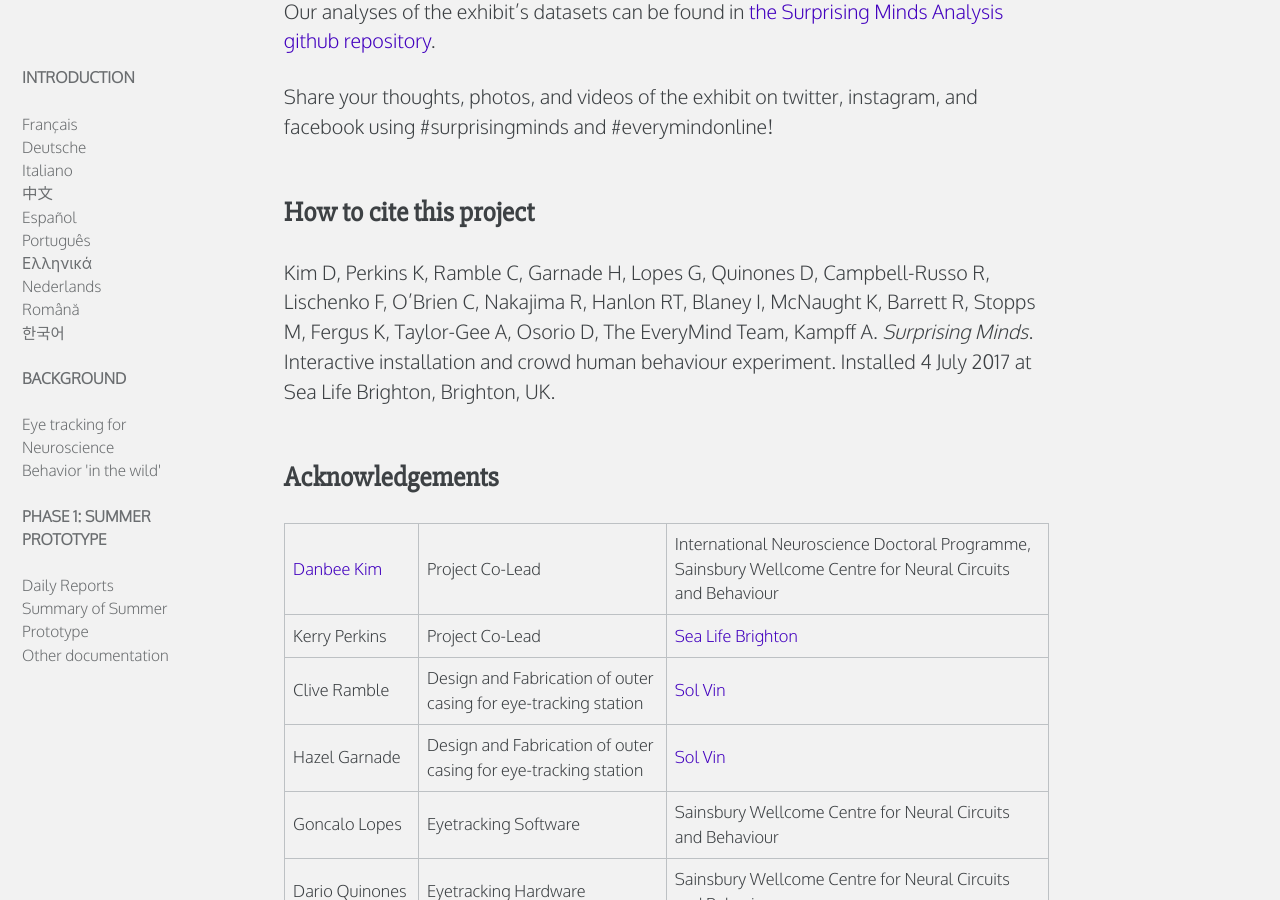
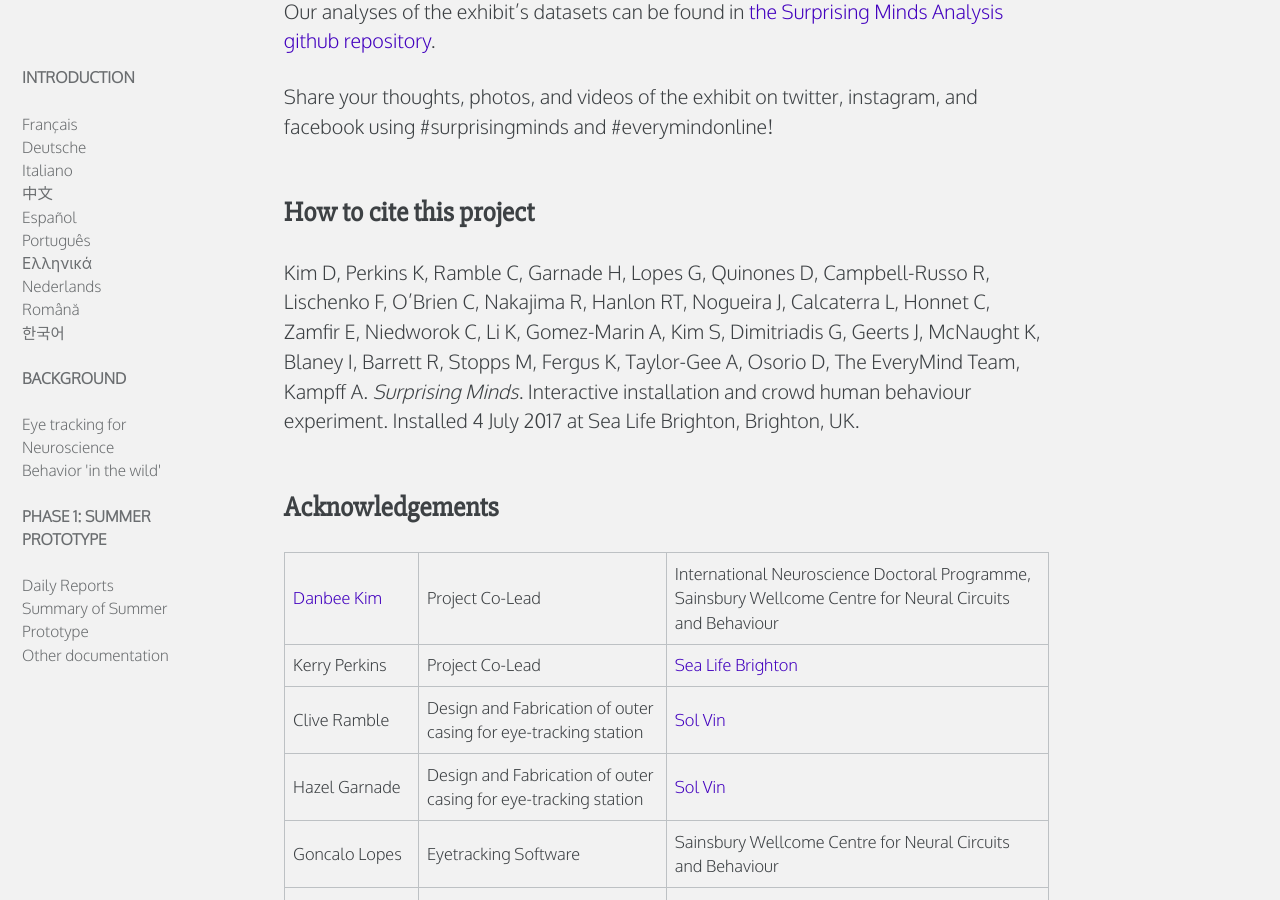
Before and after one commit to everymind/SurprisingMinds, a Jekyll site: the page built from index.md, in a window 1280 px wide and 900 px high, scrolled down 2375 px. Built offline with Jekyll 4.4.1, drawn with Linux system fonts in a browser that asks for light colours.

Commit message:
Update index.md

```diff
--- a/index.md
+++ b/index.md
@@ -56,7 +56,7 @@ Share your thoughts, photos, and videos of the exhibit on twitter, instagram, an
 
 ## How to cite this project
 
-Kim D, Perkins K, Ramble C, Garnade H, Lopes G, Quinones D, Campbell-Russo R, Lischenko F, O'Brien C, Nakajima R, Hanlon RT, Blaney I, McNaught K, Barrett R, Stopps M, Fergus K, Taylor-Gee A, Osorio D, The EveryMind Team, Kampff A. *Surprising Minds*. Interactive installation and crowd human behaviour experiment. Installed 4 July 2017 at Sea Life Brighton, Brighton, UK.
+Kim D, Perkins K, Ramble C, Garnade H, Lopes G, Quinones D, Campbell-Russo R, Lischenko F, O'Brien C, Nakajima R, Hanlon RT, Nogueira J, Calcaterra L, Honnet C, Zamfir E, Niedworok C, Li K, Gomez-Marin A, Kim S, Dimitriadis G, Geerts J, McNaught K, Blaney I, Barrett R, Stopps M, Fergus K, Taylor-Gee A, Osorio D, The EveryMind Team, Kampff A. *Surprising Minds*. Interactive installation and crowd human behaviour experiment. Installed 4 July 2017 at Sea Life Brighton, Brighton, UK.
 
 ## Acknowledgements
 
```
